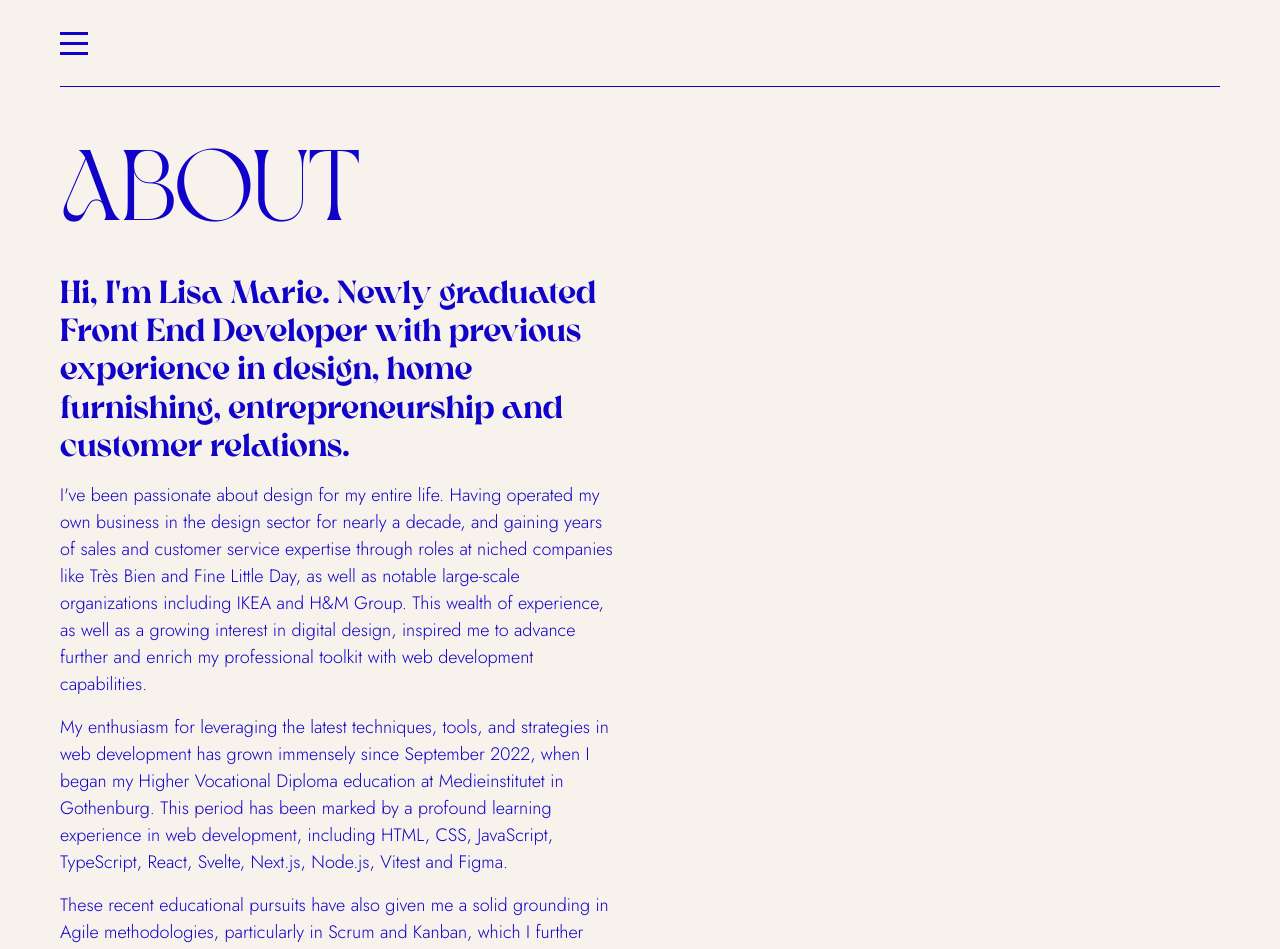
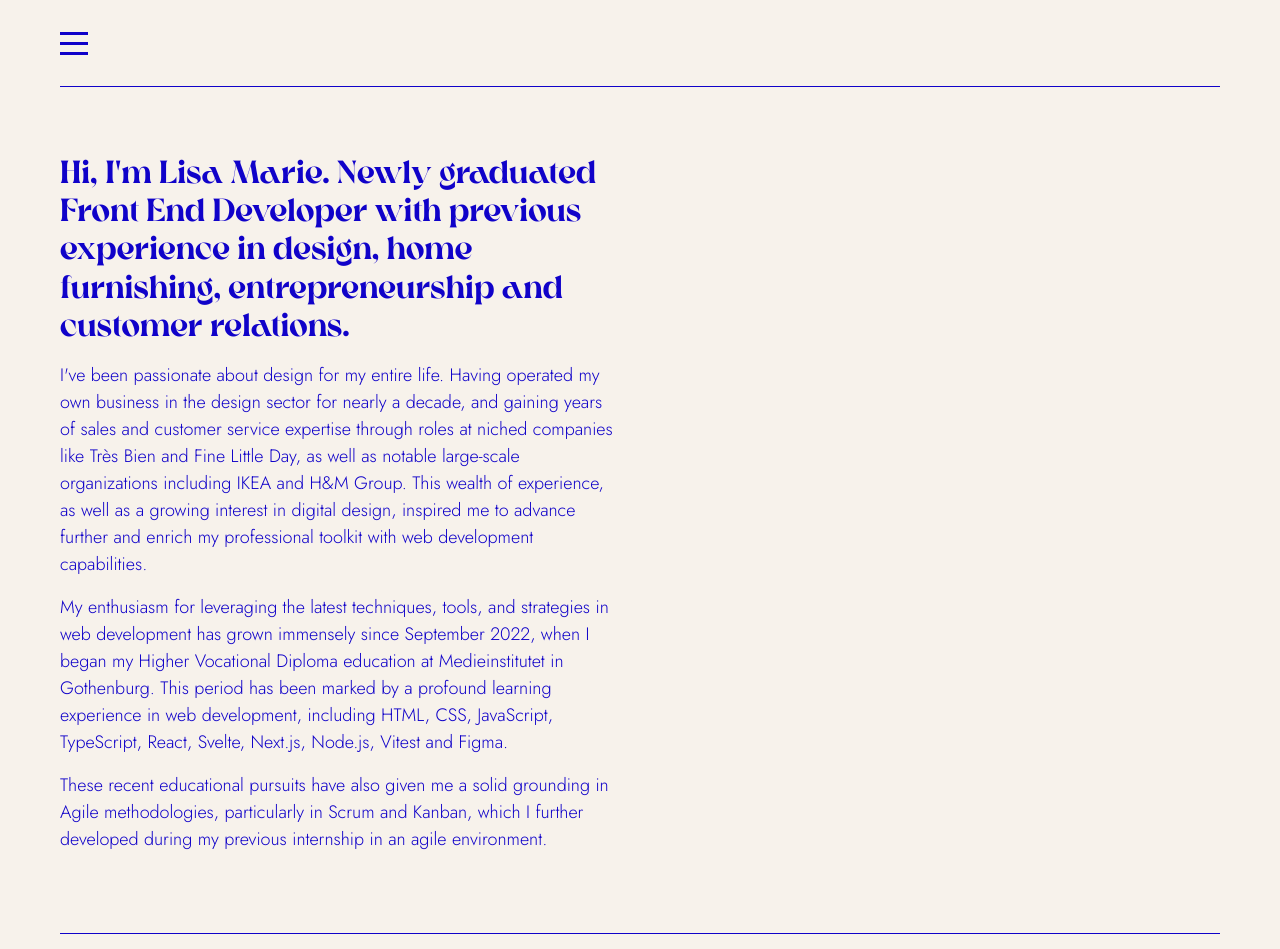
Before and after one commit to lisamarieandersson/showcase-pro, a React (Vite) app: page /about in a window 1280 px wide. Shown: the top 949 px of the page. Built offline with nearby package versions, Linux system fonts and the light colour scheme.

Commit message:
edit presentation

```diff
--- a/src/components/presentation/Presentation.tsx
+++ b/src/components/presentation/Presentation.tsx
@@ -3,7 +3,7 @@ import './Presentation.scss';
 function Presentation() {
     return (
         <div className="presentation">
-            <h1 className="presentation__heading">About</h1>
+            {/*   <h1 className="presentation__heading">About</h1> */}
             <h2 className="presentation__intro">Hi, I'm Lisa Marie.
                 Newly graduated Front End Developer with previous experience in design, home furnishing,
                 entrepreneurship and customer relations. </h2>
@@ -21,8 +21,7 @@ function Presentation() {
 
             <p className="presentation__text">These recent educational pursuits have also given me a solid grounding in Agile
                 methodologies, particularly in Scrum and Kanban, which I further developed during my previous internship in an
-                agile environment. I'm eager to deepen my understanding of these approaches and continue applying them effectively
-                within a team-based setting.</p>
+                agile environment.</p>
 
             {/*   <p className="presentation__text">Described as humble, intuitive, and creative, I thrive in structured
                 and meticulous work environments. My extensive background in collaborative settings, from startups
```
